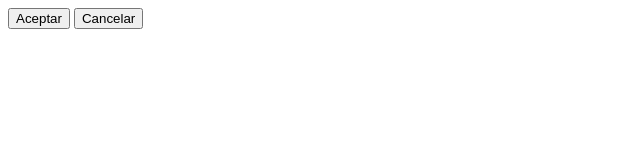
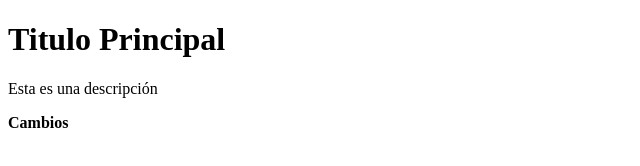
Before and after one commit to 1224100615jpnr-hub/nrjp-applications, a plain HTML site: page index.html in a window 1280 px wide. Shown: the whole page, without its empty margins (0-640 px from the left). Drawn offline with Linux system fonts and the light colour scheme.

Commit message:
Modificación de index.html desde la rama feature/login

```diff
--- a/index.html
+++ b/index.html
@@ -3,10 +3,11 @@
 <head>
     <meta charset="UTF-8">
     <meta name="viewport" content="width=device-width, initial-scale=1.0">
-    <title>Titulo desde la rama MAIN</title>
+    <title>Titulo desde la rama FEATURE/LOGIN</title>
 </head>
 <body>
-    <button type="button">Aceptar</button>
-    <button type="reset">Cancelar</button>
+    <h1>Titulo Principal</h1>
+    <p>Esta es una descripción</p>
+    <b>Cambios</b>
 </body>
 </html>
```
